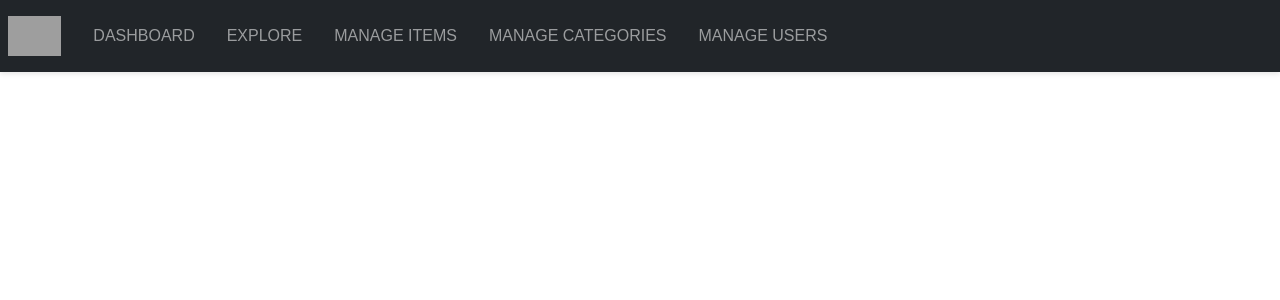
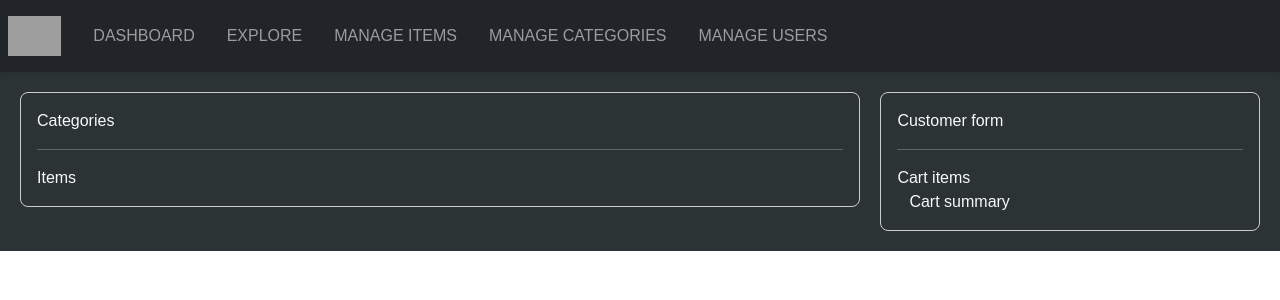
Before and after one commit to aadesh49/FluxCart, a React (Vite) app in the folder frontend/: page /explore in a window 1280 px wide. Shown: the top 300 px of the page. Built offline with nearby package versions, Linux system fonts and the light colour scheme; grey boxes are pictures that could not be loaded.

Commit message:
frontend: implement Explore page layout

```diff
--- /dev/null
+++ b/frontend/src/pages/Explore/explore.css
@@ -0,0 +1,57 @@
+.explore-containter {
+    padding: 20px;
+    gap: 20px;
+    display: flex;
+    height: cal(100vh - 5rem);
+    box-sizing: border-box;
+    background-color: #2c3335;
+}
+
+.left-column{
+    flex: 0.7;
+    border: 1px solid #ccc;
+    border-radius: 8px;
+    padding: 16px;
+    display: flex;
+    flex-direction: column;
+    height: 100%;
+    box-sizing: border-box;
+}
+
+.first-row{
+    flex:0.3;
+    box-sizing: border-box;
+}
+
+.horizontal-line{
+    margin: 20px 0;
+    border: 0;
+    border-top: 1px solid #cccccc;
+}
+
+.second-row{
+    flex:0.7;
+    box-sizing: border-box;
+}
+
+.right-column{
+    flex: 0.3;
+    border: 1px solid #ccc;
+    border-radius: 8px;
+    padding: 16px;
+    display: flex;
+    flex-direction: column;
+    height: 100%;
+    box-sizing: border-box;
+}
+
+.cart-summary-container{
+    flex: 0.3;
+    border-top: 1px solid #ccc;
+}
+
+.cart-item{
+    background-color: #2c2c2c;
+    padding: 12px;
+    border-radius: 8px;
+}
--- a/frontend/src/pages/Explore/explore.jsx
+++ b/frontend/src/pages/Explore/explore.jsx
@@ -1,7 +1,30 @@
+import './explore.css';
+
 const Explore = () => {
     return (
-        <>
-        </>
+        <div className="explore-containter text-light">
+            <div className="left-column">
+                <div className="first-row" style={{overflowY: 'auto'}}>
+                    Categories
+                </div>
+                <hr className="horizontail-line" />
+                <div className="second-row" style={{overflowY: 'auto'}}>
+                    Items
+                </div>
+            </div>
+            <div className="right-column d-flex flex-column">
+                <div className="customer-form-" style={{height: '15%'}}>
+                    Customer form
+                </div>
+                <hr className="my-3 text-light" />
+                <div className="cart-items-container" style={{height: '55%', overflowY: 'auto'}}>
+                    Cart items
+                </div>
+                <div className="cart-summary container" style={{height: '30%'}}>
+                    Cart summary
+                </div>
+            </div>
+        </div>
     )
 }
 
```
